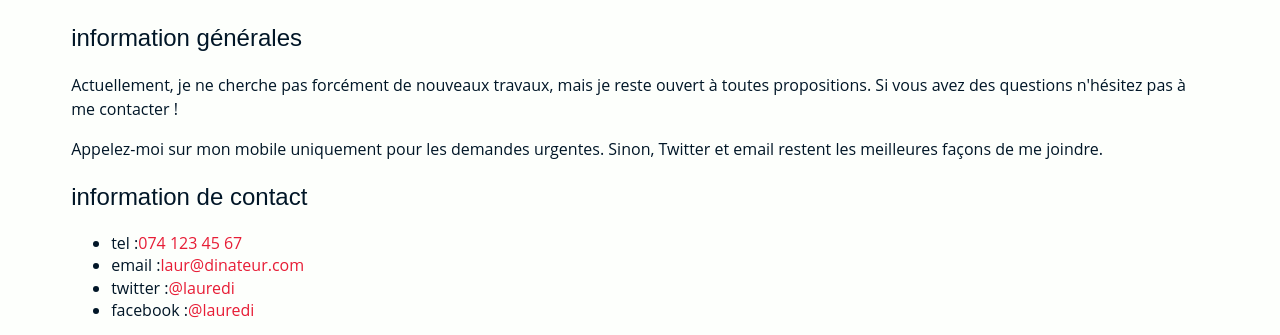
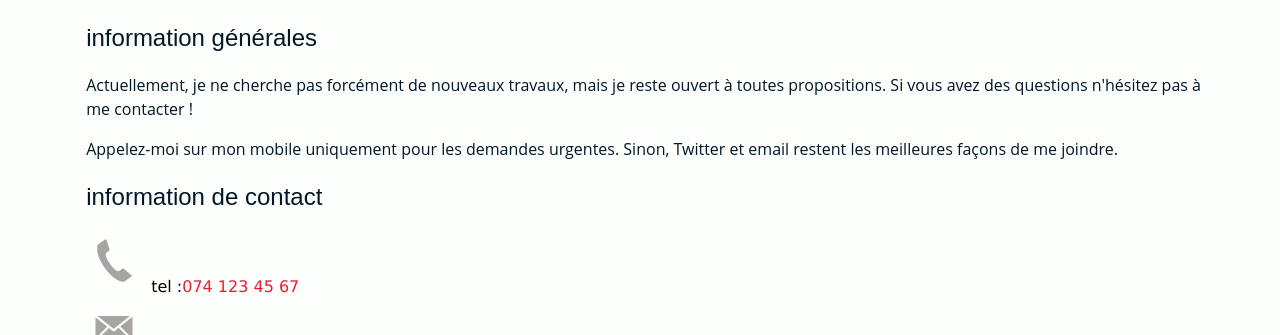
Before and after one commit to divtec-cejef/293-laure-dinateur-fan2Messi-Ryan-10, a plain HTML site: page contact.html in a window 1280 px wide. Shown: the part 198-533 px from the top of the page. Drawn offline with Linux system fonts and the light colour scheme.

Commit message:
Ajout du css pour la page contact

```diff
--- a/css/main.css
+++ b/css/main.css
@@ -122,7 +122,61 @@ nav ul li a {
               PAGE CONTACT
 ****************************************/
 .page-contact h1 {
-    background: yellow;
+    margin-left: 15px;
+    margin-bottom: -2px;
+}
+
+.section-infos {
+    margin-left: 15px;
+}
+
+.section-infos p {
+    margin-top: -25px;
+    padding-right:35px;
+}
+
+.section-contact {
+    margin-left: 15px;
+}
+
+.liste1 {
+    font-family: Verdana, Arial, Helvetica, Geneva, sans-serif;
+    font-size: 100%;
+    color: black;
+    display: list-item;
+    list-style-image: url(../_sources/images/phone.png);
+}
+
+.liste2 {
+    font-family: Verdana, Arial, Helvetica, Geneva, sans-serif;
+    font-size: 100%;
+    color: black;
+    display: list-item;
+    list-style-image: url(../_sources/images/mail.png);
+}
+
+.liste3 {
+    font-family: Verdana, Arial, Helvetica, Geneva, sans-serif;
+    font-size: 100%;
+    color: black;
+    display: list-item;
+    list-style-image: url(../_sources/images/twitter.png);
+}
+
+.liste4 {
+    font-family: Verdana, Arial, Helvetica, Geneva, sans-serif;
+    font-size: 100%;
+    color: black;
+    display: list-item;
+    list-style-image: url(../_sources/images/facebook.png);
+}
+
+ul {
+    margin-left: 40px;
+}
+
+.page-contact  .lien-contact a{
+    color: #2ec4b6;
 }
 
 /***************************************
```
